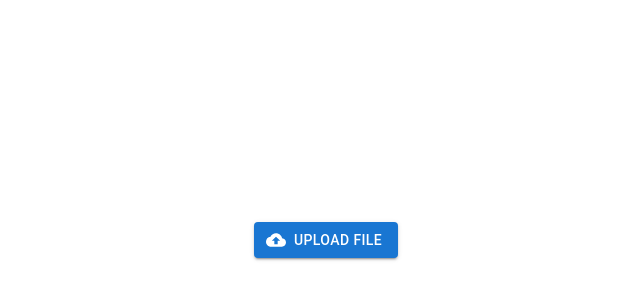
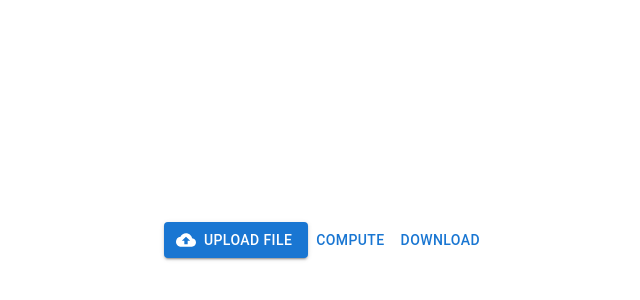
Before and after one commit to VeraZab/pattern-tiler, a React (Create React App) app: page / in a window 1280 px wide. Shown: the part 160-460 px from the top of the page, without its empty margins (602-1242 px from the left). Built offline with nearby package versions, Linux system fonts and the light colour scheme.

Commit message:
basics setup

```diff
--- a/src/App.tsx
+++ b/src/App.tsx
@@ -1,20 +1,91 @@
 import CloudUploadIcon from '@mui/icons-material/CloudUpload';
 import Box from '@mui/material/Box';
 import Button from '@mui/material/Button';
-import ImageInput from './components/ImageInput'
+import React, { ChangeEvent, useEffect, useState } from 'react';
+import './App.css';
+import ImageInput from './components/ImageInput';
 
-import { useState, ChangeEvent } from 'react';
-import './App.css';
+const App = () => {
+  const [ctx, setCtx] = useState(null);
+  const [imageUrl, setImageUrl] = useState<string | null>(null);
+  const [originalImgSize, setOriginalImgSize] = useState({ width: 0, height: 0 });
+  const desiredImgWidth = 4;
+  const desiredDPI = 300;
+  const printWidth = 6075;
+  const printHeight = 8775;
+  const printDPI = 300;
 
-function App() {
-  const [image, setImage] = useState<string | null>(null);;
+  useEffect(() => {
+    const canvas = document.getElementById('canvas');
+    if (canvas) {
+      // @ts-ignore
+      setCtx(canvas.getContext('2d'));
+    }
+  }, []);
+
   const handleFileChange = (event: ChangeEvent<HTMLInputElement>) => {
     const file = event.target.files ? event.target.files[0] : null;
     if (file) {
       const imageUrl = URL.createObjectURL(file);
-      setImage(imageUrl);
+      setImageUrl(imageUrl);
     }
   };
+
+  const tile = () => {
+    if (imageUrl && ctx) {
+      const tempCanvas = document.createElement('canvas');
+      const tempCtx = tempCanvas.getContext('2d');
+      const targetPixelWidth = desiredImgWidth * desiredDPI;
+
+      const img = new Image();
+      img.src = imageUrl;
+      img.width = desiredImgWidth;
+      img.height = desiredImgWidth;
+
+      const numTimesImgFitsHorizontally = Math.ceil(printWidth / targetPixelWidth);
+      const numTimesImgFitsVertically = Math.ceil(printHeight / targetPixelWidth);
+
+      if (tempCtx) {
+        // @ts-ignore
+        tempCtx.width = targetPixelWidth * numTimesImgFitsHorizontally;
+        // @ts-ignore
+        tempCtx.height = targetPixelWidth * numTimesImgFitsVertically;
+
+        for (let x = 0; x < numTimesImgFitsHorizontally; x++) {
+          for (let y = 0; y < numTimesImgFitsVertically; y++) {
+            // @ts-ignore
+            tempCtx.drawImage(img, x * img.width, y * img.width, img.width, img.height);
+          }
+        }
+      }
+
+      // crop tempCanvas according to final needed dimensionss
+      // @ts-ignore
+      ctx.drawImage(tempCanvas, 0, 0, printWidth, printHeight, 0, 0, printWidth, printHeight);
+
+    }
+  }
+
+  const download = () => {
+    if (ctx) {
+      // @ts-ignore
+      const canvas = ctx.canvas;
+      const imageDataURL = canvas.toDataURL('image/png'); // Or 'image/jpeg'
+
+      // Create a temporary download link
+      const downloadLink = document.createElement('a');
+      // @ts-ignore
+      downloadLink.href = imageDataURL;
+      downloadLink.download = `tiled-${printWidth}x${printHeight}.png`; // Name of the file to be downloaded
+
+      // Append the link to the document and trigger a click
+      document.body.appendChild(downloadLink);
+      downloadLink.click();
+
+      // Clean up by removing the link
+      document.body.removeChild(downloadLink);
+    }
+  }
 
   return (
     <Box
@@ -28,15 +99,22 @@ function App() {
       }}>
       <Box sx={{ display: 'flex', height: '500px', width: '90%' }}>
         <Box sx={{ display: 'flex', alignItems: 'center', justifyContent: 'center', width: '50%' }}>
-          {image && <img src={image} alt="Uploaded" style={{
-            objectFit: 'cover', maxWidth: '100%', maxHeight: '100%'
-          }} />}
+          <canvas id="canvas" ></canvas>
         </Box>
         <Box sx={{ display: 'flex', alignItems: 'center', justifyContent: 'center', width: '50%' }}>
-          <Button component="label" variant="contained" startIcon={<CloudUploadIcon />}>
-            Upload file
-            <ImageInput type="file" onChange={handleFileChange} />
-          </Button>
+          {imageUrl && <img src={imageUrl} alt="Uploaded" style={{
+            objectFit: 'cover', maxWidth: '100%', maxHeight: '100%'
+          }} onLoad={(event: React.SyntheticEvent<HTMLImageElement, Event>) => {
+            setOriginalImgSize({ width: event.currentTarget.naturalWidth, height: event.currentTarget.naturalWidth });
+          }} />}
+          <Box>
+            <Button component="label" variant="contained" startIcon={<CloudUploadIcon />}>
+              Upload file
+              <ImageInput type="file" onChange={handleFileChange} />
+            </Button>
+            <Button onClick={tile}>Compute</Button>
+            <Button onClick={download}>Download</Button>
+          </Box>
         </Box>
       </Box>
     </Box>
```
Also changed, not shown: 1 other file (tests, documents, lock files or other folders).
